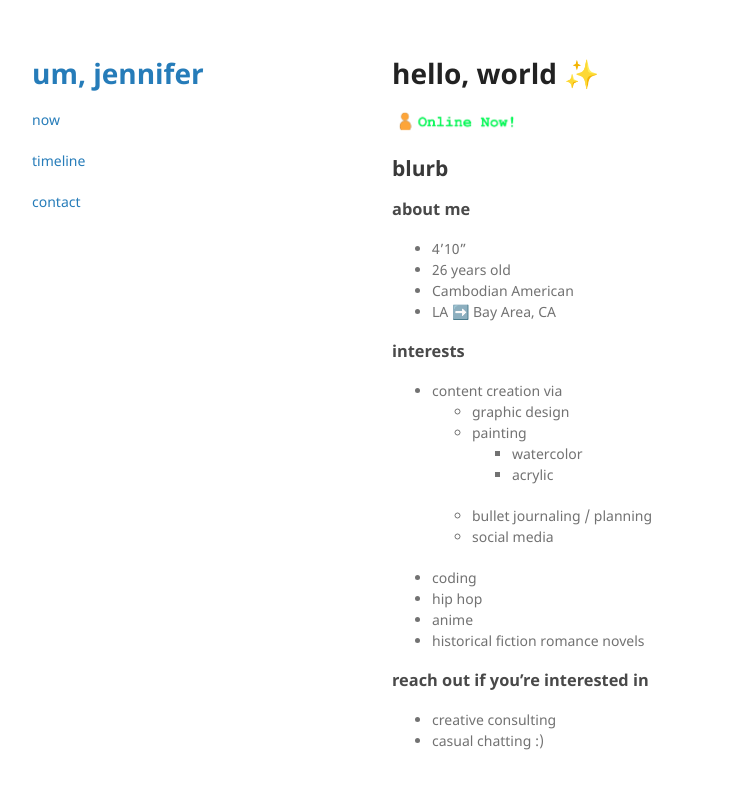
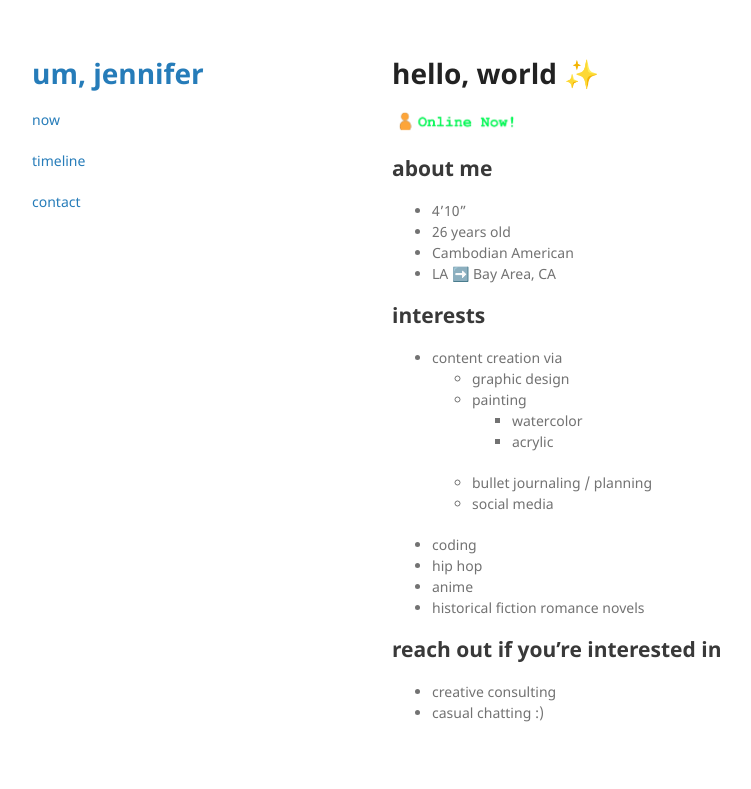
Before and after one commit to umjennifer/umjennifer.github.io, a Jekyll site: the page built from index.md, in a window 1280 px wide. Shown: the top 789 px of the page, without its empty margins (178-929 px from the left). Built offline with Jekyll 4.4.1, drawn with Linux system fonts in a browser that asks for light colours; our own code applies the rules of GitHub Pages for plain Markdown files.

Commit message:
Update index.md

```diff
--- a/index.md
+++ b/index.md
@@ -4,15 +4,13 @@ layout: default
 # hello, world ✨
 ![onlinenowgif](https://raw.githubusercontent.com/umjennifer/umjennifer.github.io/master/assets/images/onlinenow.GIF){:height="25%" width="25%"}
 
-## blurb
-
-### about me
+## about me
 - 4'10"
 - 26 years old
 - Cambodian American
 - LA ➡️ Bay Area, CA
 
-### interests
+## interests
 - content creation via
   - graphic design
   - painting
@@ -25,6 +23,6 @@ layout: default
 - anime
 - historical fiction romance novels
 
-### reach out if you're interested in
+## reach out if you're interested in
 - creative consulting
 - casual chatting :)
```
